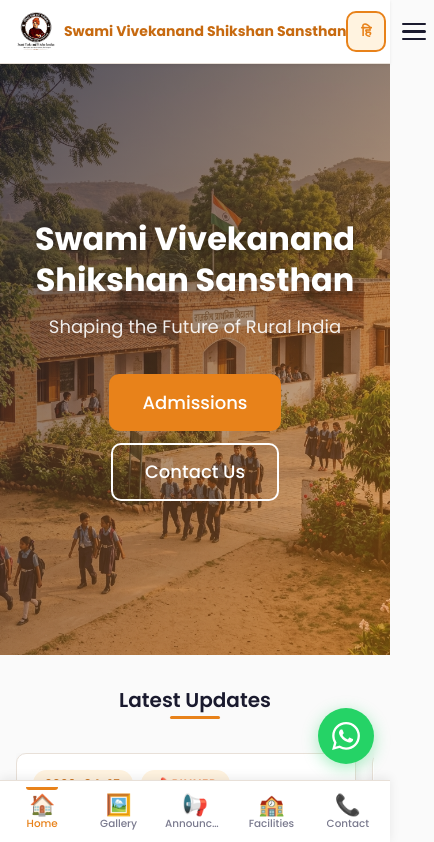
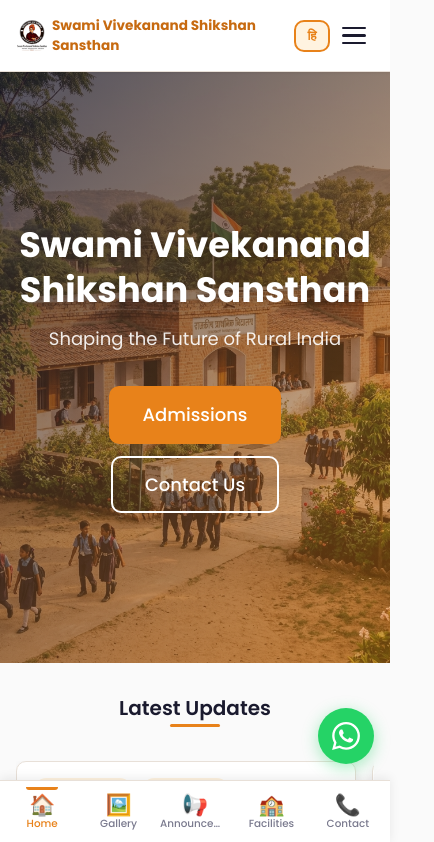
Before and after one commit to Abhi2507-star/Svami-Vivekanand-Sikshan-Sansthan-, a React (Vite) app: page / in a window 390 px wide. Shown: the top 842 px of the page, 434 px wide, since content can reach past the window. Built offline with nearby package versions, Linux system fonts and the light colour scheme.

Commit message:
Fixed Hindi text clipping and increased navbar height for better mobile display

```diff
--- a/src/components/BottomNav.css
+++ b/src/components/BottomNav.css
@@ -55,7 +55,7 @@
   font-weight: 500;
   text-align: center;
   line-height: 1.1;
-  max-width: 60px;
+  max-width: 70px;
   overflow: hidden;
   text-overflow: ellipsis;
   white-space: nowrap;
--- a/src/components/Navbar.css
+++ b/src/components/Navbar.css
@@ -4,8 +4,14 @@
   z-index: 100;
   background: white;
   border-bottom: 1px solid var(--border-color);
-  height: var(--nav-height);
+  height: 72px;
   box-shadow: var(--shadow-sm);
+}
+
+@media (min-width: 768px) {
+  .navbar {
+    height: var(--nav-height);
+  }
 }
 
 .navbar-inner {
@@ -13,33 +19,48 @@
   align-items: center;
   justify-content: space-between;
   height: 100%;
+  gap: var(--space-2);
 }
 
 .navbar-brand {
   display: flex;
   align-items: center;
-  gap: var(--space-2);
+  gap: var(--space-1);
   text-decoration: none;
-  color: var(--text-primary);
-  flex-shrink: 0;
+  min-width: 0;
+  flex: 1;
+  max-width: calc(100% - 90px);
 }
 
 .navbar-logo-img {
-  height: 40px;
+  height: 32px;
   width: auto;
   object-fit: contain;
+}
+
+@media (min-width: 640px) {
+  .navbar-logo-img {
+    height: 40px;
+  }
 }
 
 .navbar-brand-text {
   display: flex;
   flex-direction: column;
+  min-width: 0;
 }
 
 .navbar-title {
-  font-size: var(--font-size-sm);
+  font-size: 0.85rem;
   font-weight: 700;
   color: var(--saffron-dark);
-  line-height: 1.2;
+  line-height: 1.4;
+  white-space: normal;
+  display: -webkit-box;
+  -webkit-line-clamp: 2;
+  -webkit-box-orient: vertical;
+  overflow: hidden;
+  padding: 2px 0;
 }
 
 @media (min-width: 640px) {
@@ -51,20 +72,21 @@
 .navbar-actions {
   display: flex;
   align-items: center;
-  gap: var(--space-2);
+  gap: var(--space-1);
+  flex-shrink: 0;
 }
 
 /* Language Toggle */
 .lang-toggle {
-  padding: var(--space-2) var(--space-3);
+  padding: 4px 8px;
   border-radius: var(--radius-md);
-  font-size: var(--font-size-sm);
+  font-size: 0.8rem;
   font-weight: 700;
   color: var(--saffron);
   background: var(--saffron-light);
   border: 2px solid var(--saffron);
-  min-height: 40px;
-  min-width: 40px;
+  min-height: 32px;
+  min-width: 36px;
   transition: all var(--transition-fast);
 }
 
@@ -136,6 +158,7 @@
     transform: translateX(100%);
     opacity: 0;
   }
+
   to {
     transform: translateX(0);
     opacity: 1;
--- a/src/components/Navbar.jsx
+++ b/src/components/Navbar.jsx
@@ -24,7 +24,7 @@
         <Link to="/" className="navbar-brand" onClick={() => setMenuOpen(false)}>
           <img src="/images/logo.png" alt="Logo" className="navbar-logo-img" />
           <div className="navbar-brand-text">
-            <span className="navbar-title">{t('schoolName')}</span>
+            <span className="navbar-title" title={t('schoolName')}>{t('schoolName')}</span>
           </div>
         </Link>
 
--- a/src/index.css
+++ b/src/index.css
@@ -91,6 +91,8 @@
 html {
   scroll-behavior: smooth;
   -webkit-text-size-adjust: 100%;
+  overflow-x: hidden;
+  max-width: 100vw;
 }
 
 body {
@@ -102,6 +104,7 @@
   -webkit-font-smoothing: antialiased;
   -moz-osx-font-smoothing: grayscale;
   overflow-x: hidden;
+  max-width: 100vw;
 }
 
 /* For mobile bottom nav spacing */
@@ -110,6 +113,7 @@
   display: flex;
   flex-direction: column;
   padding-bottom: var(--bottom-nav-height);
+  overflow-x: hidden;
 }
 
 @media (min-width: 768px) {
--- a/src/pages/Contact.css
+++ b/src/pages/Contact.css
@@ -33,6 +33,7 @@
   font-size: var(--font-size-base);
   color: var(--text-primary);
   font-weight: 500;
+  word-break: break-word;
 }
 .contact-info-item a:hover { color: var(--saffron); }
 .contact-map { margin-top: var(--space-4); border-radius: var(--radius-md); overflow: hidden; }
--- a/src/pages/Home.css
+++ b/src/pages/Home.css
@@ -39,11 +39,12 @@
 }
 
 .hero-title {
-  font-size: var(--font-size-3xl);
+  font-size: 2.2rem;
   color: white;
   font-weight: 700;
   margin-bottom: var(--space-3);
   text-shadow: 0 2px 8px rgba(0, 0, 0, 0.3);
+  overflow-wrap: break-word;
 }
 
 .hero-tagline {
@@ -415,6 +416,7 @@
   color: var(--text-primary);
   font-weight: 500;
   text-decoration: none;
+  word-break: break-all;
 }
 
 a.contact-strip-value:hover {
```
